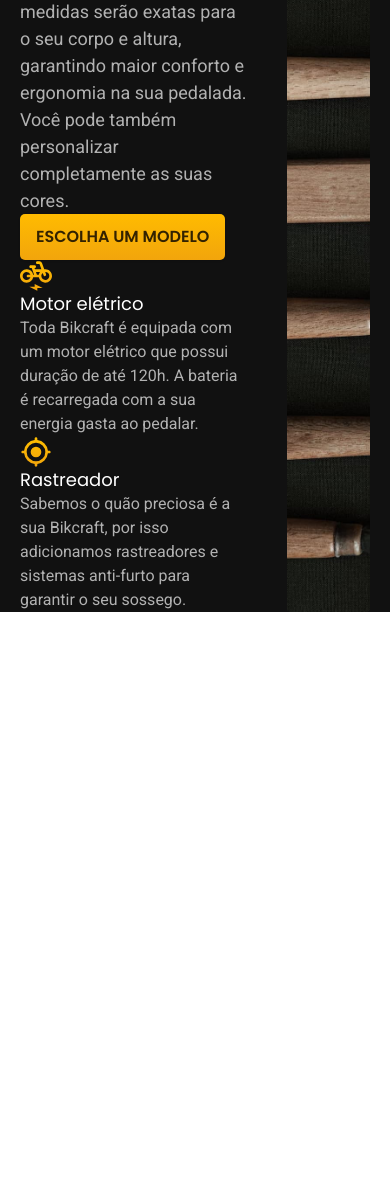
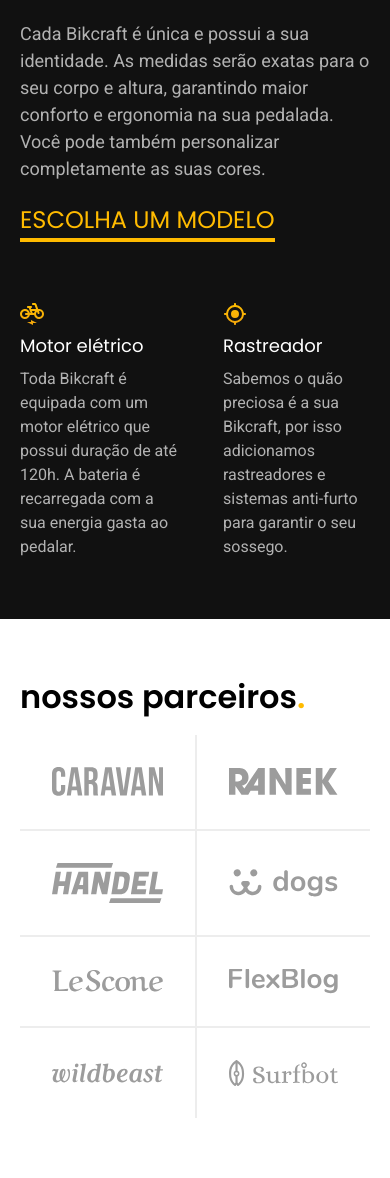
Before and after one commit to DhyonKeyllon/bikcraft, a plain HTML site: page index.html in a window 390 px wide. Shown: the part 1688-2866 px from the top of the page. Before the commit the page ends 2300 px from the top, so only its background shows below. Drawn offline with Linux system fonts and the light colour scheme.

Commit message:
feat: add tecnhology section

```diff
--- /dev/null
+++ b/css/home/partners.css
@@ -0,0 +1,60 @@
+.partners {
+  padding-top: 60px;
+  padding-bottom: 120px;
+}
+
+.partners h2 {
+  margin-bottom: 60px;
+}
+
+.partners ul {
+  padding: 0 20px;
+  max-width: 1400px;
+  margin: 0 auto;
+  display: grid;
+  grid-template-columns: repeat(4, 1fr);
+}
+
+.partners li {
+  padding: 32px;
+  display: flex;
+  border-left: 2px solid var(--color-2);
+}
+
+.partners li:first-child {
+  border-left: none;
+}
+
+.partners li:nth-child(5) {
+  border-left: none;
+}
+
+.partners li:nth-child(n + 5) {
+  border-top: 2px solid var(--color-2);
+}
+
+.partners li img {
+  margin: auto;
+}
+
+@media (max-width: 800px) {
+  .partners {
+    padding-bottom: 60px;
+  }
+
+  .partners h2 {
+    margin-bottom: 20px;
+  }
+
+  .partners ul {
+    grid-template-columns: repeat(2, 1fr);
+  }
+
+  .partners li:nth-child(n + 3) {
+    border-top: 2px solid var(--color-2);
+  }
+
+  .partners li:nth-child(odd) {
+    border-left: none;
+  }
+}
--- a/css/home/technology.css
+++ b/css/home/technology.css
@@ -1,5 +1,6 @@
 .technology-bg {
   background-color: var(--color-11);
+  box-shadow: inset 0 80px #fff, inset 0 -80px #fff;
 }
 
 .technology {
@@ -14,3 +15,67 @@
   object-fit: cover;
   object-position: left;
 }
+
+.technology-content {
+  padding-top: 160px;
+  padding-bottom: 160px;
+}
+
+.technology-content > span {
+  display: block;
+  margin-bottom: 20px;
+}
+
+.technology-content h2 {
+  margin-bottom: 32px;
+}
+
+.technology-content > p {
+  margin-bottom: 20px;
+}
+
+.technology a {
+  margin-bottom: 80px;
+}
+
+.technology-benefits {
+  display: flex;
+  gap: 40px;
+}
+
+.technology-benefits h3 {
+  margin-bottom: 8px;
+  width: max-content;
+}
+
+.technology-benefits img {
+  width: 24px;
+  margin-bottom: 8px;
+}
+
+@media (max-width: 800px) {
+  .technology {
+    grid-template-columns: 1fr;
+  }
+  .technology-content {
+    padding: 60px 0;
+  }
+
+  .technology-bg {
+    box-shadow: initial;
+  }
+
+  .technology-image {
+    display: none;
+  }
+
+  .technology a {
+    margin-bottom: 60px;
+  }
+}
+
+@media (max-width: 600px) {
+  .techonoly-benefits {
+    flex-direction: column;
+  }
+}
--- a/css/styles.css
+++ b/css/styles.css
@@ -10,6 +10,7 @@
 /* HOME */
 @import "./home/introduction.css";
 @import "./home/technology.css";
+@import "./home/partners.css";
 
 /* BIKES */
 @import "./bikes/bikes-list.css";
--- a/css/utilities/components.css
+++ b/css/utilities/components.css
@@ -28,3 +28,27 @@
     font-size: 1rem;
   }
 }
+
+.link {
+  display: inline-block;
+  color: var(--primary-color-1);
+  font: 500 1.5rem/1.5 "Poppins", sans-serif;
+  text-transform: uppercase;
+  transition: ease-in 0.1s;
+  -webkit-transition: ease-in 0.1s;
+  -moz-transition: ease-in 0.1s;
+  -ms-transition: ease-in 0.1s;
+  -o-transition: ease-in 0.1s;
+}
+
+.link::after {
+  content: "";
+  display: block;
+  width: 100%;
+  height: 4px;
+  background-color: currentColor;
+}
+
+.link:hover {
+  color: var(--color-0);
+}
--- a/index.html
+++ b/index.html
@@ -88,13 +88,14 @@
             garantindo maior conforto e ergonomia na sua pedalada. Você pode também personalizar completamente as suas
             cores.
           </p>
-          <a class="button link" href="./bicicletas.html">Escolha um modelo</a>
+          <a class="link" href="./bicicletas.html">Escolha um modelo</a>
+          <div class="technology-benefits">
             <div>
               <img src="./img/icones/eletrica.svg" alt="" />
               <h3 class="font-1-m color-0">Motor elétrico</h3>
               <p class="font-2-s color-5">
-              Toda Bikcraft é equipada com um motor elétrico que possui duração de até 120h. A bateria é recarregada com
-              a sua energia gasta ao pedalar.
+                Toda Bikcraft é equipada com um motor elétrico que possui duração de até 120h. A bateria é recarregada
+                com a sua energia gasta ao pedalar.
               </p>
             </div>
             <div>
@@ -106,11 +107,27 @@
               </p>
             </div>
           </div>
+        </div>
 
         <div class="technology-image">
           <img src="./img/fotos/tecnologia.jpg" alt="Decorativo para imagem de tecnologia" />
         </div>
       </div>
     </article>
+
+    <section class="partners">
+      <h2 class="font-1-xxl container">nossos parceiros<span class="primary-color-1">.</span></h2>
+
+      <ul>
+        <li><img src="./img/parceiros/caravan.svg" alt="Caravan" /></li>
+        <li><img src="./img/parceiros/ranek.svg" alt="Ranek" /></li>
+        <li><img src="./img/parceiros/handel.svg" alt="Handel" /></li>
+        <li><img src="./img/parceiros/dogs.svg" alt="Dogs" /></li>
+        <li><img src="./img/parceiros/lescone.svg" alt="Lescone" /></li>
+        <li><img src="./img/parceiros/flexblog.svg" alt="Flexblog" /></li>
+        <li><img src="./img/parceiros/wildbeast.svg" alt="Wildbeast" /></li>
+        <li><img src="./img/parceiros/surfbot.svg" alt="Surfobot" /></li>
+      </ul>
+    </section>
   </body>
 </html>
```
Lines whose indentation alone changed are shown as unchanged.
